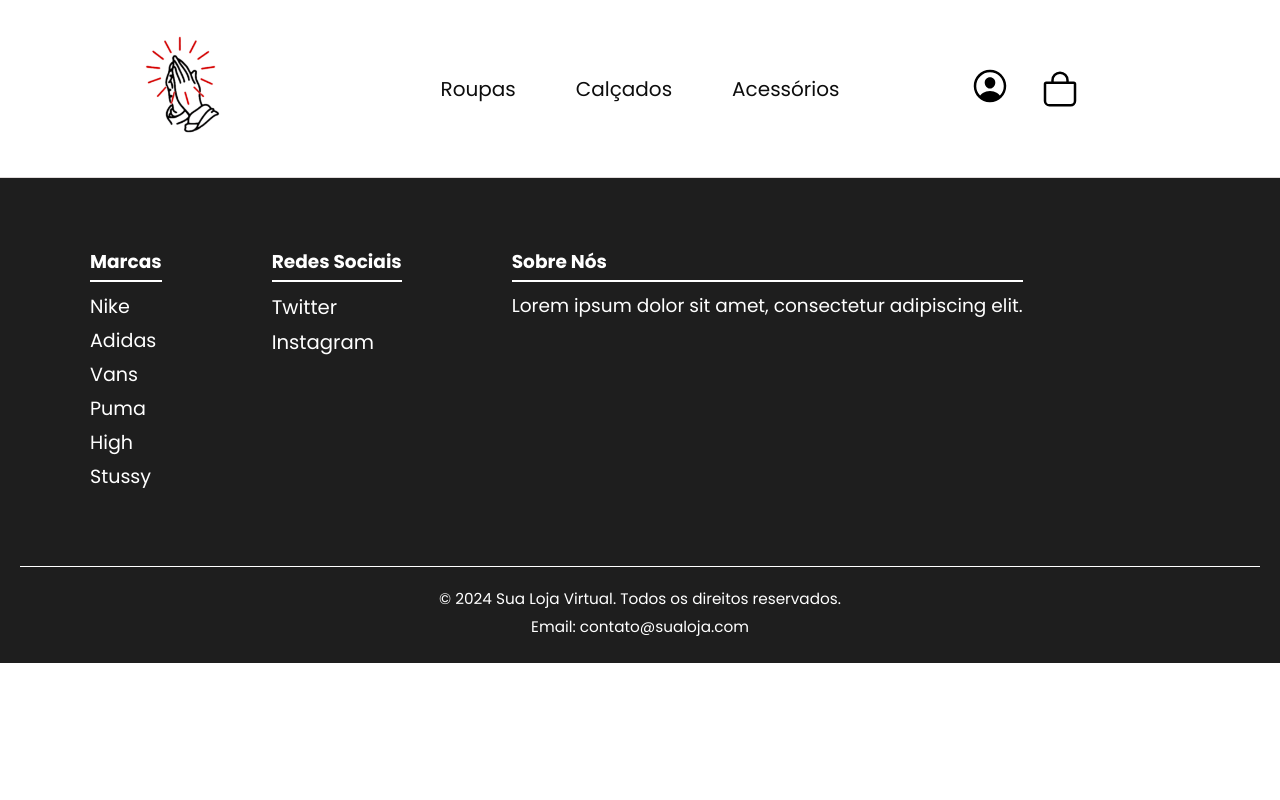
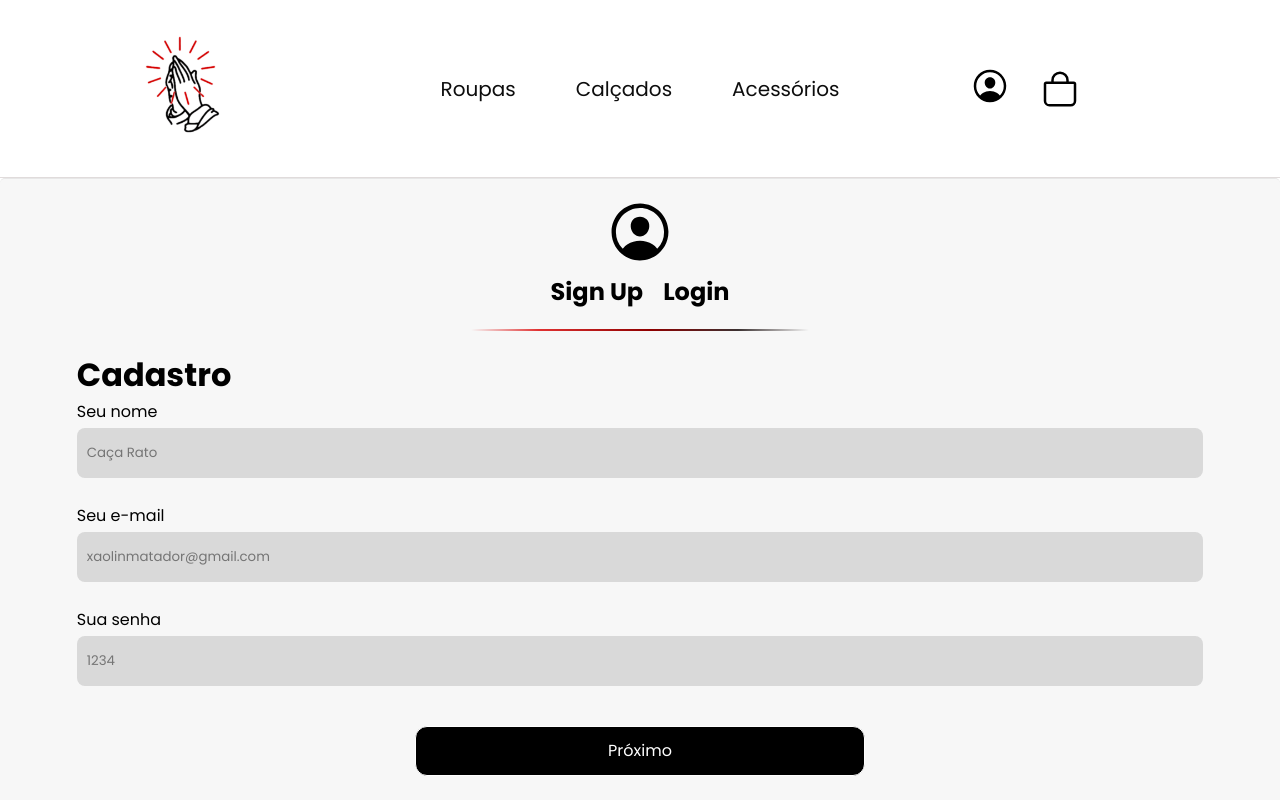
Before and after one commit to Trabalhos-PI-2024/Bensa, a Vue app: page /cadastro in a window 1280 px wide. Shown: the top 800 px of the page. Built offline with nearby package versions, Linux system fonts and the light colour scheme.

Commit message:
FEAT: Form Adicionado de cadastro #8

```diff
--- a/src/App.vue
+++ b/src/App.vue
@@ -4,10 +4,12 @@ import HeaderComponente from './components/HeaderComponente.vue';
 import FooterComponente from './components/FooterComponente.vue';
 
 
+
+
 </script>
 
 <template>
-  <HeaderComponente />
+  <HeaderComponente  />
   <router-view></router-view>
   <FooterComponente/>
 </template>
--- a/src/components/CadastroComponente.vue
+++ b/src/components/CadastroComponente.vue
@@ -1,13 +1,12 @@
-
 <template>
   <div id="cadastro">
     <div class="ImgLogin">
-        <img src="./assets/img/user.svg" alt="Logo de Cadastro" class="logo" />
+      <img src="../assets/img/user.svg" alt="Logo de Cadastro" class="logo" />
     </div>
     <form method="post" action="">
       <div class="form-header">
-          <a href="#login">Login</a>
-          <a href="/cadastro" class="active">Sign Up</a>
+        <a href="#" class="active">Sign Up</a>
+        <a href="/home" class="active">Login</a>
       </div>
       <div class="line"></div>
 
@@ -15,12 +14,12 @@
 
       <p>
         <label for="nome_cad">Seu nome</label>
-          <input id="nome_cad" name="nome_cad" type="text" placeholder="Luiz Augusto" />
+        <input id="nome_cad" name="nome_cad" type="text" placeholder="Caça Rato" />
       </p>
 
       <p>
         <label for="email_cad">Seu e-mail</label>
-          <input id="email_cad" name="email_cad" type="email" placeholder="contato@htmlecsspro.com" />
+        <input id="email_cad" name="email_cad" type="email" placeholder="xaolinmatador@gmail.com" />
       </p>
 
       <p>
@@ -29,13 +28,14 @@
       </p>
 
       <p>
-          <input type="submit" value="Cadastrar" />
+
+        <input type="submit" value="Próximo" class="submit-button" />
       </p>
 
       <p class="link">
-          Já tem conta?
-          <a href="#paralogin">Ir para Login</a>
+        Já tem conta? <a href="#paralogin">Ir para Login</a>
       </p>
+
     </form>
   </div>
 </template>
@@ -52,12 +52,14 @@
 
 #cadastro {
   position: relative;
-    width: 88%;
+  width: 100%;
   padding: 18px 6% 60px 6%;
   margin: 0 0 35px 0;
   background: rgb(247, 247, 247);
-    border: 1px solid rgba(147, 184, 189, 0.8);
+  border-top: 1px solid #e7e7e7;
   border-radius: 5px;
+  display: flex;
+  flex-direction: column; /* Para permitir melhor controle do layout */
 }
 
 .ImgLogin {
@@ -75,25 +77,24 @@
   font-size: 24px;
   font-weight: bold;
   text-align: center;
-    margin-bottom: 10px;
+  margin-bottom: 20px; /* Aumentado para mais espaço entre os elementos */
+}
+
+.form-header a {
+  color: black; /* Mudar a cor do texto para preto */
 }
 
 .line {
-    width: 70%;
+  width: 30%; /* Ajustado para ocupar mais espaço */
   height: 1.8px;
-    background: linear-gradient(
-      left,
-      rgba(147, 184, 189, 0) 0%,
-      rgba(219, 0, 0, 0.8) 20%,
-      rgb(143, 0, 0) 53%,
-      rgba(12, 0, 0, 0.8) 79%,
-      rgba(147, 184, 189, 0) 100%
-    );
-    margin: 20px auto;
+  background:  -webkit-linear-gradient(left, rgba(147, 184, 189, 0) 0%, rgba(219, 0, 0, 0.8) 20%,
+  rgb(143, 0, 0) 53%, rgba(12, 0, 0, 0.8) 79%, rgba(147, 184, 189, 0) 100%);
+  ;
+  margin: 20px auto; /* Aumentado para mais espaço */
 }
 
 p {
-    margin-bottom: 15px;
+  margin-bottom: 25px; /* Aumentado para mais espaço entre os elementos */
 }
 
 input {
@@ -107,15 +108,18 @@
 }
 
 input[type="submit"] {
-    width: 60%;
+  width: 40%; /* Tornado menor */
   cursor: pointer;
   background: #000000;
   padding: 8px 5px;
   color: #fff;
-    font-size: 20px;
+  font-size: 16px; /* Ajustado para um tamanho mais apropriado */
   border: 1px solid #fff;
-    margin-bottom: 10px;
+  margin: 40px auto; /* Centralizado com margem */
   border-radius: 12px;
+  align-items: center;
+  justify-content: center;
+  display: flex;
 }
 
 input[type="submit"]:hover {
@@ -123,26 +127,7 @@
 }
 
 .link {
-    position: absolute;
-    background: #e1eaeb;
-    color: #7f7c7c;
-    left: 0;
-    height: 20px;
-    width: 440px;
-    padding: 17px 30px;
-    font-size: 16px;
-    text-align: right;
-    border-top: 1px solid #dbe5e8;
-    border-radius: 0 0 5px 5px;
-  }
-
-  .link a {
-    font-weight: bold;
-    background: #f7f8f1;
-    padding: 6px;
-    color: rgb(29, 162, 193);
-    margin-left: 10px;
-    border: 1px solid #c4c4c4;
-    border-radius: 4px;
+  position: relative; /* Ajustado para permitir melhor posicionamento */
+  text-align: right; /* Alinhado à direita */
 }
 </style>
--- a/src/components/LoginComponente.vue
+++ b/src/components/LoginComponente.vue
@@ -1,14 +1,18 @@
 <script setup>
     import { ref } from 'vue';
+    import { useRouter } from 'vue-router'; // Importa useRouter
 
-
+    const router = useRouter(); // Cria uma instância do router
     const isOpen = ref(true);
 
     function closeModal() {
       isOpen.value = false;
     }
 
-
+    function goToCadastro() {
+      closeModal(); // Fecha o modal
+      router.push('/cadastro'); // Navega para a página de cadastro
+    }
     </script>
 
     <template>
@@ -22,7 +26,7 @@ function closeModal() {
           <form method="post" action="">
             <div class="form-header">
               <a href="#" class="active">Login</a>
-          <a href="../views/CadastroView.vue" class="sign-up" >Sign Up</a> <!-- Redireciona para Cadastro -->
+              <a href="#" @click="goToCadastro" class="sign-up">Sign Up</a> <!-- Chama goToCadastro -->
             </div>
             <div class="line"></div>
             <p>
@@ -43,12 +47,13 @@ function closeModal() {
             </p>
             <p class="link">
               Ainda não tem conta?
-          <a href="../views/CadastroView.vue" >Cadastre-se</a> <!-- Redireciona para Cadastro -->
+              <a href="#" @click="goToCadastro">Cadastre-se</a> <!-- Chama goToCadastro -->
             </p>
           </form>
         </div>
       </div>
     </template>
+
 
 <style scoped>
 @import url('https://fonts.googleapis.com/css2?family=Poppins:wght@400;600&display=swap');
--- a/src/router/index.js
+++ b/src/router/index.js
@@ -1,13 +1,14 @@
-import { createRouter, createWebHistory } from 'vue-router';
-import HomeView from '../views/HomeView.vue';
-import AcessoriosView from '../views/AcessoriosView.vue';
-import AdidasView from '../views/AdidasView.vue';
-import CadastroView from '../views/CadastroView.vue';
-import NikeView from '../views/NikeView.vue';
-import RoupasView from '../views/RoupasView.vue';
-import SneakersView from '../views/SneakersView.vue';
-import StussyView from '../views/StussyView.vue';
-import VansView from '../views/VansView.vue';
+import { createRouter, createWebHistory } from 'vue-router'
+import HomeView from '../views/HomeView.vue'
+import AcessoriosView from '../views/AcessoriosView.vue'
+import AdidasView from '../views/AdidasView.vue'
+import CadastroView from '../views/CadastroView.vue'
+import NikeView from '../views/NikeView.vue'
+import RoupasView from '../views/RoupasView.vue'
+import SneakersView from '../views/SneakersView.vue'
+import StussyView from '../views/StussyView.vue'
+import VansView from '../views/VansView.vue'
+
 
 const routes = [
   {
@@ -29,7 +30,7 @@ const routes = [
     path: '/cadastro',
     name: 'cadastro',
     component: CadastroView,
-
+    meta: { showHeader: false }
   },
   {
     path: '/nike',
@@ -55,12 +56,13 @@ const routes = [
     path: '/vans',
     name: 'vans',
     component: VansView
-  }
-];
+  },
+
+]
 
 const router = createRouter({
   history: createWebHistory(import.meta.env.BASE_URL),
   routes
-});
+})
 
-export default router;
+export default router
--- a/src/views/CadastroView.vue
+++ b/src/views/CadastroView.vue
@@ -1 +1,14 @@
-<template></template>
+<script setup>
+import CadastroComponente from '@/components/CadastroComponente.vue';
+</script>
+<template>
+    <div class="form">
+        <CadastroComponente/>
+    </div>
+</template>
+<style scoped>
+.bensa {
+    text-align: center;
+    margin-right: 100px;
+}
+</style>
```
Lines whose indentation alone changed are shown as unchanged.
